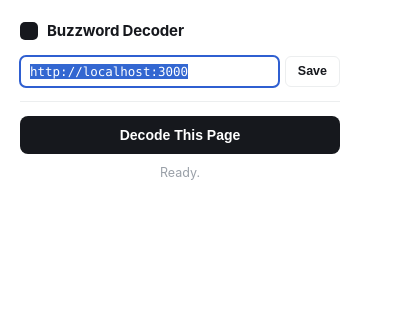
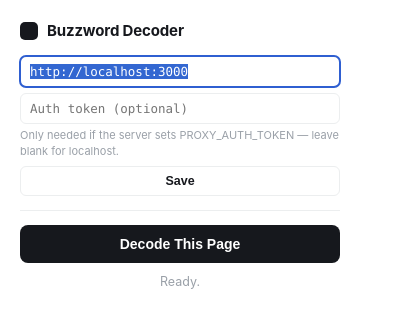
Before and after one commit to Justee21/buzzword-decoder, a browser extension: page extension/popup.html in a window 400 px wide. Both pictures are taken after a click on the button "change". Drawn offline with Linux system fonts and the light colour scheme.

Commit message:
preparing for public facing

```diff
--- a/extension/popup.html
+++ b/extension/popup.html
@@ -124,6 +124,7 @@
 
       .proxy-edit {
         display: flex;
+        flex-direction: column;
         gap: 6px;
         margin-bottom: 14px;
         padding-bottom: 14px;
@@ -135,8 +136,9 @@
         display: none;
       }
 
-      input[type="url"] {
-        flex: 1;
+      input[type="url"],
+      input[type="password"] {
+        width: 100%;
         min-width: 0;
         padding: 7px 9px;
         border: 1px solid var(--border);
@@ -146,14 +148,21 @@
         font-size: 12.5px;
       }
 
-      input[type="url"]:focus {
+      input[type="url"]:focus,
+      input[type="password"]:focus {
         outline: 2px solid var(--link);
         outline-offset: -1px;
       }
 
+      .field-hint {
+        margin: -2px 0 0;
+        color: var(--muted);
+        font-size: 11px;
+      }
+
       button#save {
-        flex: none;
-        padding: 0 12px;
+        width: 100%;
+        padding: 7px 12px;
         border: 1px solid var(--border);
         border-radius: 6px;
         background: var(--bg);
@@ -240,6 +249,8 @@
 
     <div id="proxy-edit" class="proxy-edit" hidden>
       <input id="proxy-url" class="mono" type="url" spellcheck="false" placeholder="http://localhost:3000" />
+      <input id="proxy-token" class="mono" type="password" spellcheck="false" placeholder="Auth token (optional)" />
+      <p class="field-hint">Only needed if the server sets PROXY_AUTH_TOKEN — leave blank for localhost.</p>
       <button id="save" type="button">Save</button>
     </div>
 
--- a/extension/popup.js
+++ b/extension/popup.js
@@ -6,28 +6,33 @@ const proxyDisplay = document.getElementById("proxy-display");
 const changeButton = document.getElementById("change");
 const proxyEdit = document.getElementById("proxy-edit");
 const urlInput = document.getElementById("proxy-url");
+const tokenInput = document.getElementById("proxy-token");
 const saveButton = document.getElementById("save");
 const statusEl = document.getElementById("status");
 const progressTrack = document.getElementById("progress-track");
 const progressFill = document.getElementById("progress-fill");
 
 let currentProxyUrl = DEFAULT_PROXY_URL;
+let currentProxyToken = "";
 let progressTimer = null;
 
 init();
 
 async function init() {
-  const { proxyUrl } = await chrome.storage.local.get("proxyUrl");
+  const { proxyUrl, proxyToken } = await chrome.storage.local.get(["proxyUrl", "proxyToken"]);
   currentProxyUrl = proxyUrl || DEFAULT_PROXY_URL;
+  currentProxyToken = proxyToken || "";
   proxyDisplay.textContent = displayUrl(currentProxyUrl);
 
   decodeButton.addEventListener("click", onDecode);
   changeButton.addEventListener("click", openEdit);
   saveButton.addEventListener("click", onSave);
-  urlInput.addEventListener("keydown", (e) => {
-    if (e.key === "Enter") onSave();
-    if (e.key === "Escape") closeEdit();
-  });
+  for (const input of [urlInput, tokenInput]) {
+    input.addEventListener("keydown", (e) => {
+      if (e.key === "Enter") onSave();
+      if (e.key === "Escape") closeEdit();
+    });
+  }
 }
 
 /** Drops the http:// prefix for display; keeps https:// visible as a signal. */
@@ -164,6 +169,7 @@ function finishProgress() {
 
 function openEdit() {
   urlInput.value = currentProxyUrl;
+  tokenInput.value = currentProxyToken;
   proxyRow.hidden = true;
   proxyEdit.hidden = false;
   urlInput.focus();
@@ -202,11 +208,14 @@ async function onSave() {
     return;
   }
 
-  await chrome.storage.local.set({ proxyUrl });
+  const proxyToken = tokenInput.value.trim();
+
+  await chrome.storage.local.set({ proxyUrl, proxyToken });
   currentProxyUrl = proxyUrl;
+  currentProxyToken = proxyToken;
   proxyDisplay.textContent = displayUrl(proxyUrl);
   closeEdit();
-  setIdle("ok", "Proxy URL saved.");
+  setIdle("ok", "Proxy settings saved.");
 }
 
 async function ensureHostPermission(proxyUrl) {
```
Also changed, not shown: extension/background.js (+5 -2 lines), proxy/server.js (+46 -2 lines), 1 other file.
